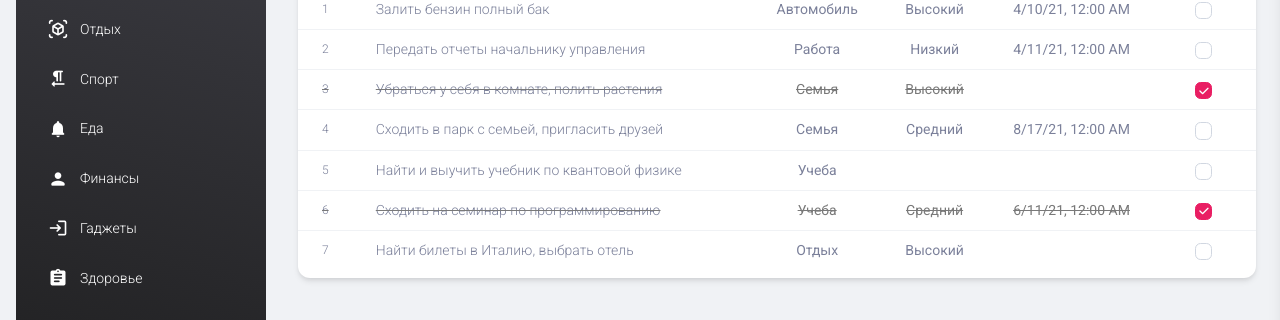
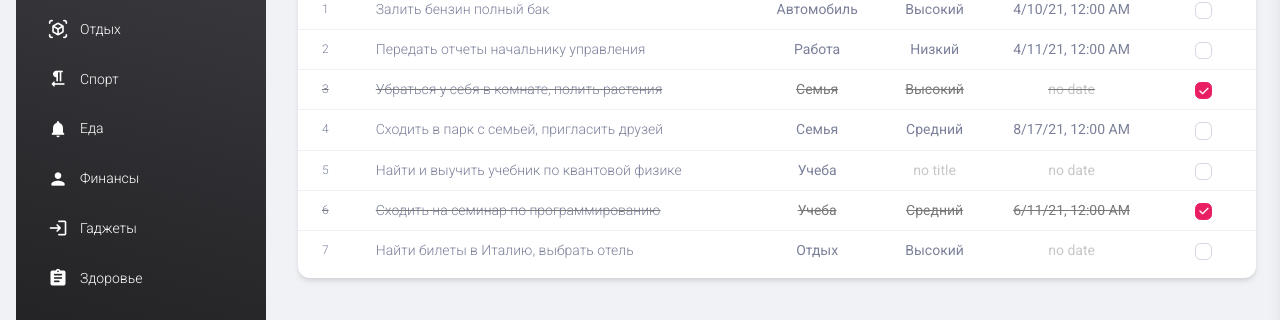
Before and after one commit to Neo006/AngularTodo, an Angular app: page / in a window 1280 px wide. Shown: the part 249-569 px from the top of the page. Built offline with nearby package versions, Linux system fonts and the light colour scheme.

Commit message:
add novalue tag color

```diff
--- a/src/app/views/tasks/tasks.component.css
+++ b/src/app/views/tasks/tasks.component.css
@@ -1,9 +1,12 @@
 .form-check {
   padding-left: 0;
 }
-
 
 .completed {
   text-decoration: line-through;
   color: #797979;
 }
+
+.novalue {
+  color: #c7c7c7 !important;
+}
--- a/src/app/views/tasks/tasks.component.html
+++ b/src/app/views/tasks/tasks.component.html
@@ -29,9 +29,15 @@
                     <td>
                       <p class="text-sm text-secondary mb-0">{{task.title}}</p>
                     </td>
-                    <td class="align-middle text-center text-sm">{{task.category && task.category.title}}</td>
-                    <td class="align-middle text-center text-sm">{{task.priority && task.priority.title}}</td>
-                    <td class="align-middle text-center text-sm">{{task.date && task.date | date: 'short'}}</td>
+                    <td class="align-middle text-center text-sm" [class.novalue]="!task.category">
+                      {{task.category ? task.category!.title : 'no category'}}
+                    </td>
+                    <td class="align-middle text-center text-sm" [class.novalue]="!task.priority">
+                      {{task.priority ? task.priority!.title : 'no title'}}
+                    </td>
+                    <td class="align-middle text-center text-sm" [class.novalue]="!task.date">
+                      {{task.date ? (task!.date | date: 'short') : 'no date'}}
+                    </td>
                     <td class="align-middle text-center text-sm">
                       <div class="form-check">
                         <input class="form-check-input" type="checkbox" value="" id="fcustomCheck1" [checked]="task.completed"
```
